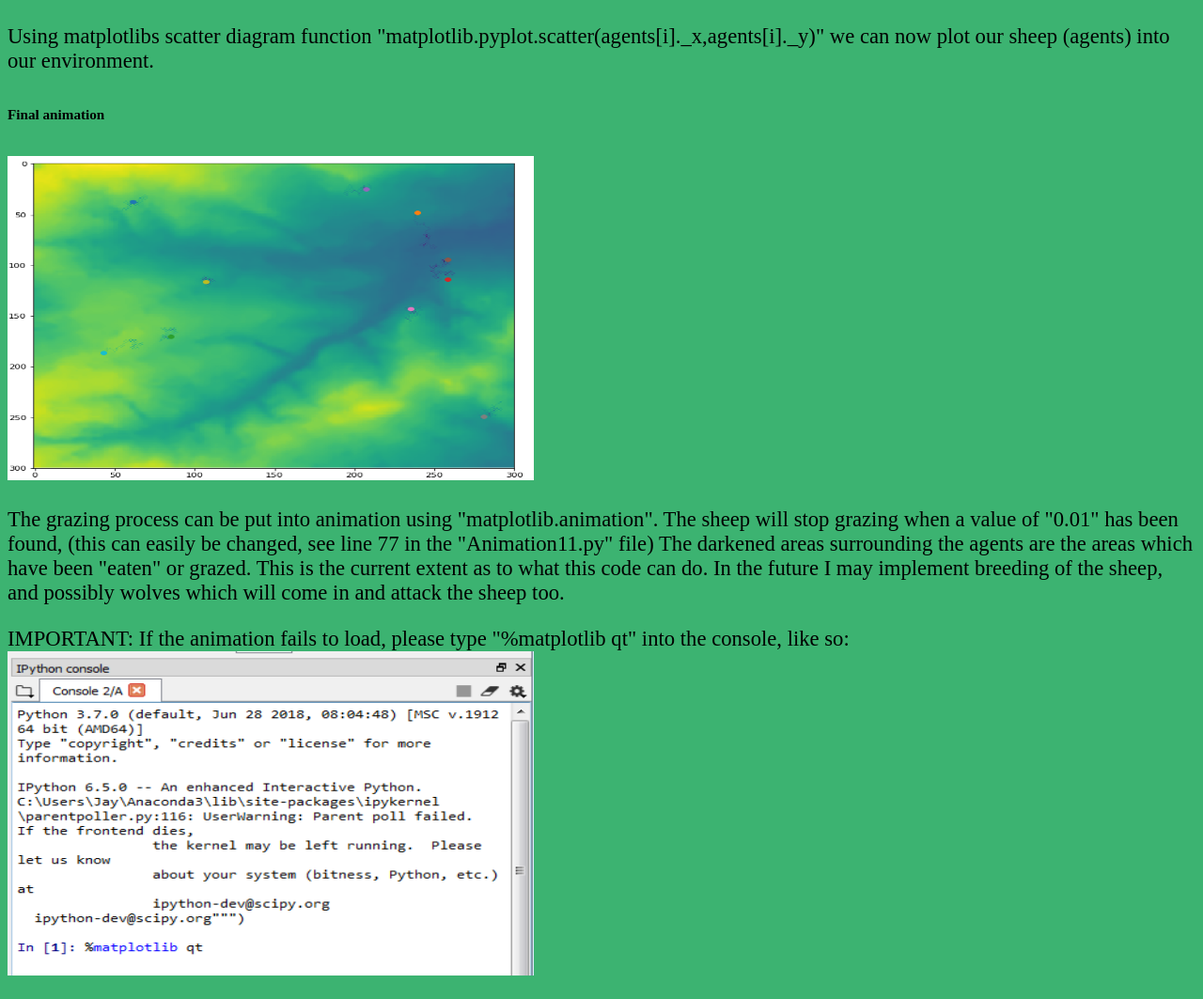
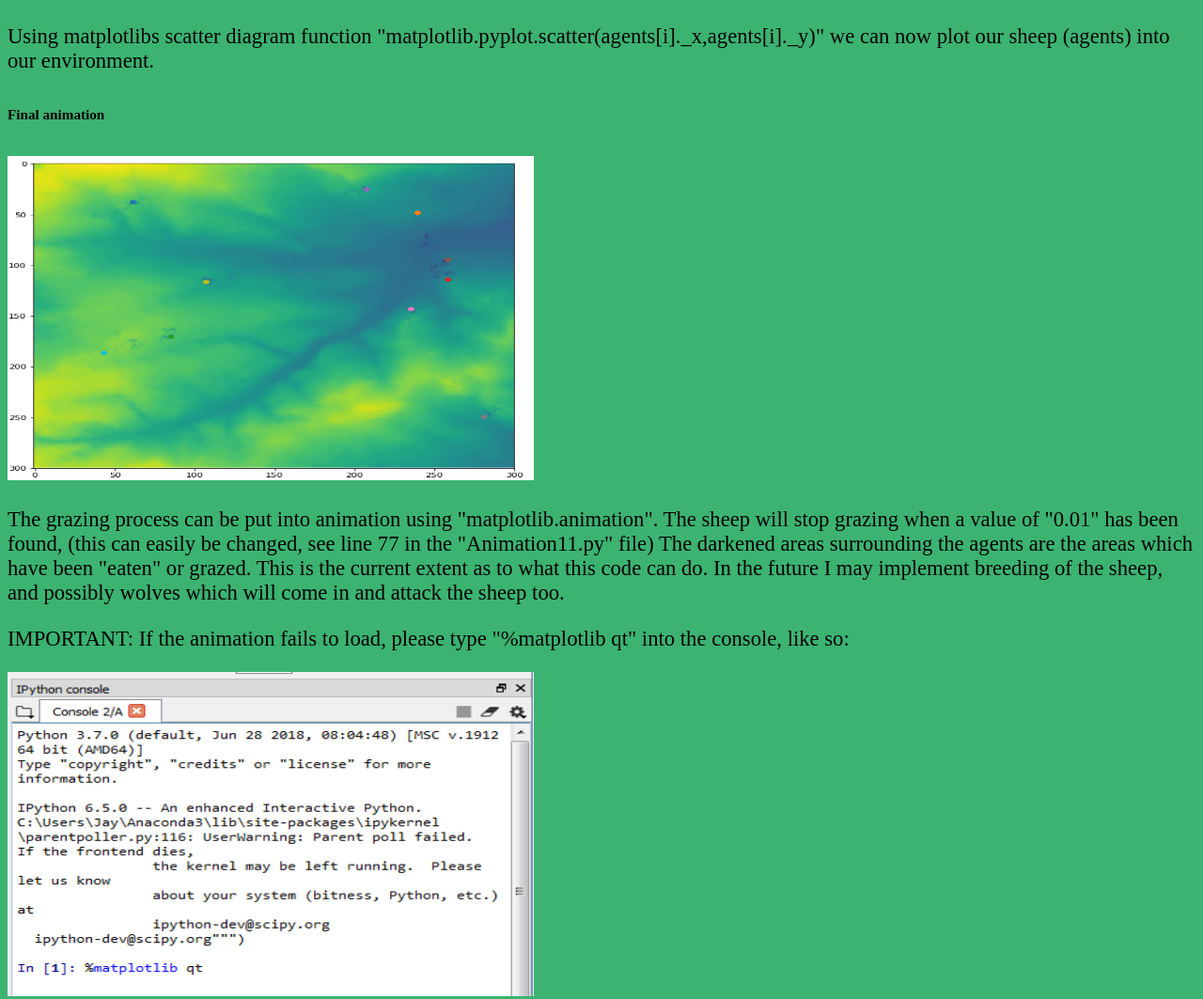
Before and after one commit to Airbornsock/airbornsock.github.io, a plain HTML site: page page2.html in a window 1280 px wide. Shown: the part 2122-3185 px from the top of the page at 94% size. Drawn offline with Linux system fonts and the light colour scheme.

Commit message:
WEbsite update#5

```diff
--- a/page2.html
+++ b/page2.html
@@ -68,7 +68,8 @@
 		The darkened areas surrounding the agents are the areas which have been "eaten" or grazed. This is the current extent as to what this code can do. In the future I may implement breeding of the sheep, and possibly wolves which will come in and attack the sheep too.
 		</p>
 
-		</p> IMPORTANT: If the animation fails to load, please type "%matplotlib qt" into the console, like so:
+		<p> IMPORTANT: If the animation fails to load, please type "%matplotlib qt" into the console, like so: </p>
+
 		<img src="qt.png" alt="work" width="560" height="345" </p>
 
 
```
